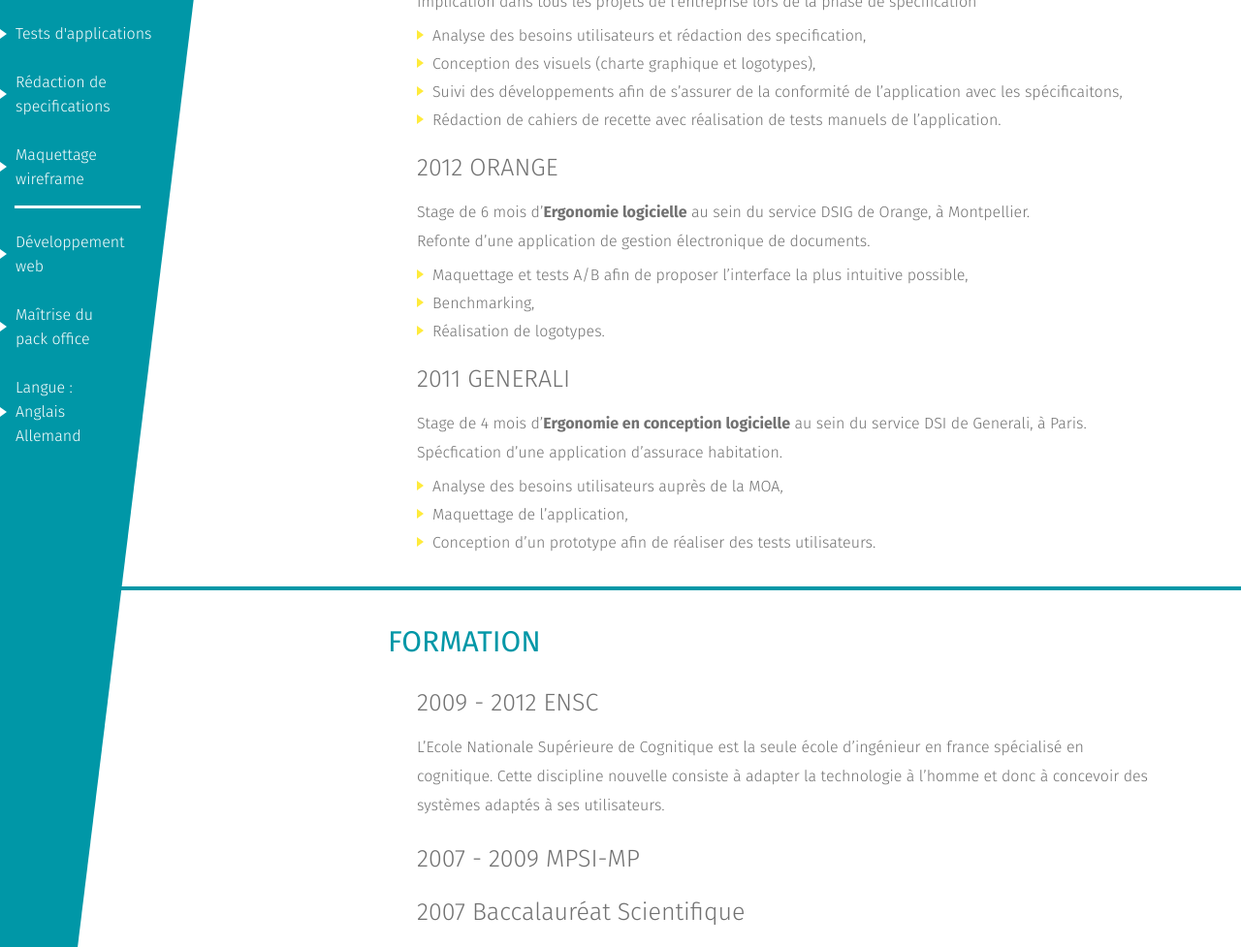
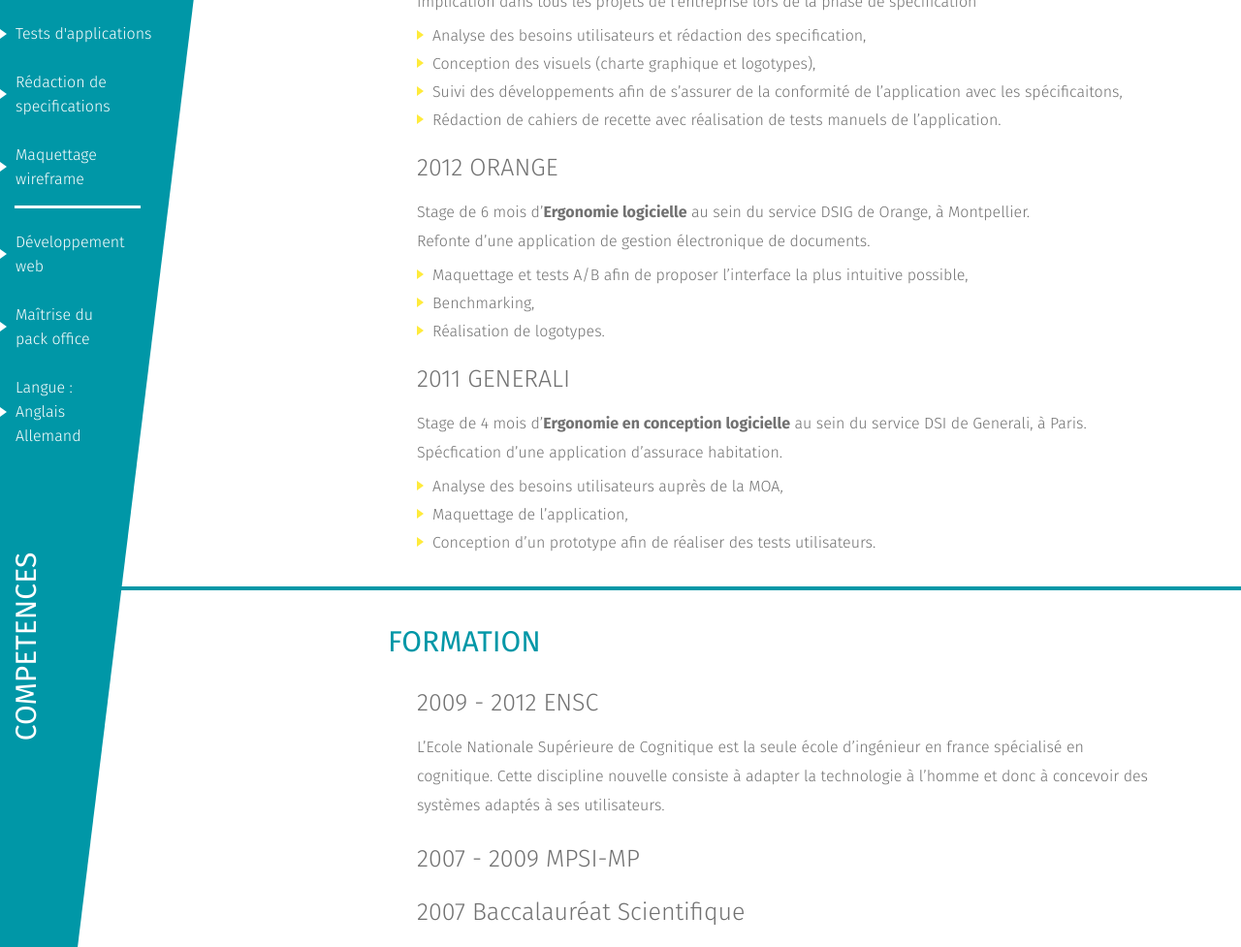
Before and after one commit to ljourdois/ljourdois.github.io, a plain HTML site: page index.html in a window 1280 px wide. Shown: the part 425-1402 px from the top of the page at 97% size. Drawn offline with Linux system fonts and the light colour scheme.

Commit message:
feat(cv):add competence title

```diff
--- a/index.html
+++ b/index.html
@@ -32,7 +32,11 @@
 			</div>
 
 			<div class="left"></div>
-			<div class="left-bottom"></div>
+			<div class="left-bottom">
+				<div class="competences">
+					<h3>COMPETENCES</h3>
+				</div>
+			</div>
 			<div class="left-content">
 				<h1 class="name">
 					LAURA <br/>
--- a/style.css
+++ b/style.css
@@ -49,6 +49,23 @@ header nav ul li{
     border-right: 150px solid transparent;
     height: 0px;
     top: 300px;
+}
+.content .left-bottom .competences{
+	position: absolute;
+    bottom: 400px;
+    left: -55px;
+    z-index: 1;
+	-webkit-transform: rotate(270deg);
+       -moz-transform: rotate(270deg);
+        -ms-transform: rotate(270deg);
+         -o-transform: rotate(270deg);
+			transform: rotate(270deg);
+}
+.content .left-bottom .competences h3{
+	margin-top: 0;
+	color: #fff;
+    font-size: 30px;
+    font-weight: normal;
 }
 .content .left-content{
 	position: absolute;
@@ -287,6 +304,9 @@ header nav ul li{
 		border-top: 1525px solid #0097A7;
 		border-right: 190px solid transparent;
 	}
+	.content .left-bottom .competences{
+		bottom: 700px;
+	}
 }
 
 @media screen and (max-width:700px){
```
